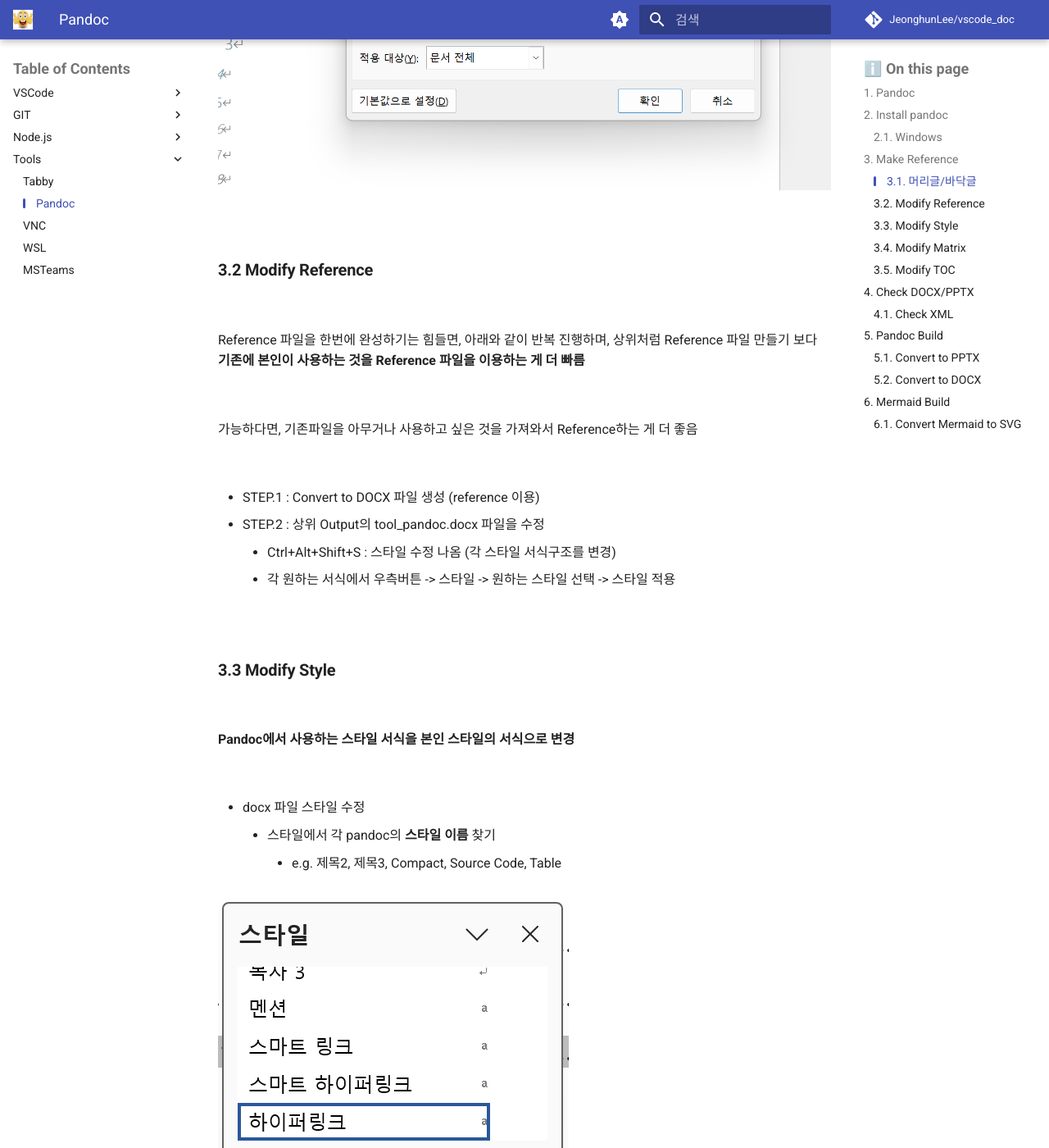
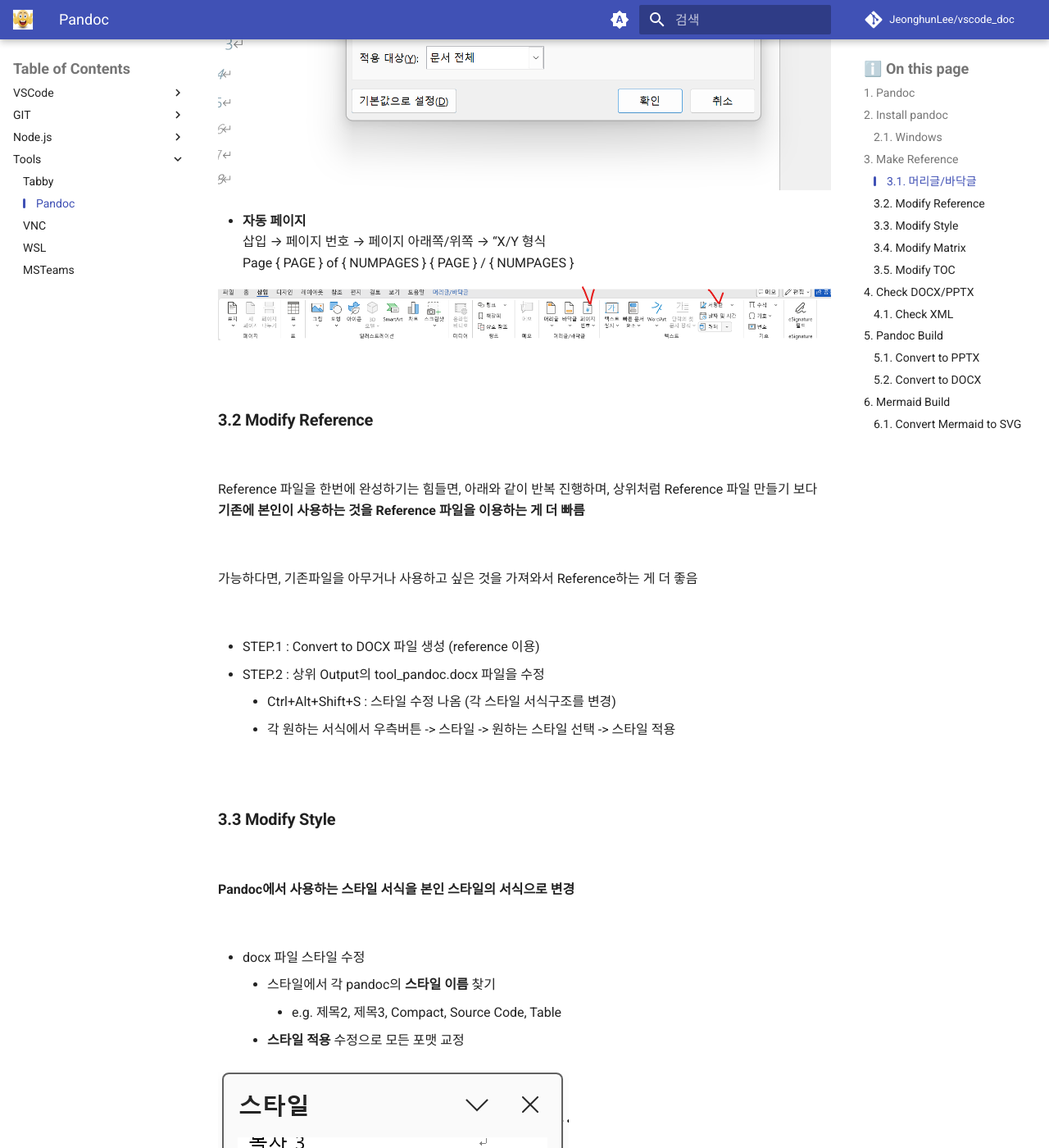
Before and after one commit to JeonghunLee/vscode_doc, an MkDocs documentation site: the page built from docs/tool_pandoc.md, in a window 1280 px wide and 1400 px high, scrolled down 3589 px. Shown: the whole window at 82% size. Built offline with MkDocs 1.6.1 and Material for MkDocs 9.7.7, drawn with Linux system fonts in a browser that asks for light colours; comment, search, counter and statistics services are not loaded.

Commit message:
Add new images and content for Pandoc documentation enhancements

```diff
--- a/docs/tool_pandoc.md
+++ b/docs/tool_pandoc.md
@@ -83,6 +83,15 @@
 
 ![](./imgs/tool_pandoc_docx_01.png)
 
+
+
+* **자동 페이지**
+삽입 → 페이지 번호 → 페이지 아래쪽/위쪽 → “X/Y 형식
+Page { PAGE } of { NUMPAGES }
+{ PAGE } / { NUMPAGES }
+
+![](./imgs/tool_pandoc_docx_04.png)
+
 <br/>
 
 ### Modify Reference
@@ -117,6 +126,7 @@
 * docx 파일 스타일 수정
     * 스타일에서 각 pandoc의 **스타일 이름** 찾기
         * e.g. 제목2, 제목3, Compact, Source Code, Table
+    * **스타일 적용** 수정으로 모든 포맷 교정
 
 ![](./imgs/pandoc_docx_00.png)
 ![](./imgs/pandoc_docx_03.png)
@@ -151,7 +161,10 @@
     * **스타일기준**: 외부에 이미 설정된 스타일을 가져오는 것으로 수정중이라면 변경하지 않는 것이 좋음
     * 서식 : 한글 -> 모든언어
 ![](./imgs/pandoc_docx_06.png)
+![](./imgs/tool_pandoc_docx_02.png)
+![](./imgs/tool_pandoc_docx_03.png)
 
+<br/>
 
 * **스타일 수정-Table-머리글행**
     * **스타일이름: Table**
```
Also changed, not shown: docs/imgs/tool_pandoc_docx_02.png (added), docs/imgs/tool_pandoc_docx_03.png (added), docs/imgs/tool_pandoc_docx_04.png (added).
